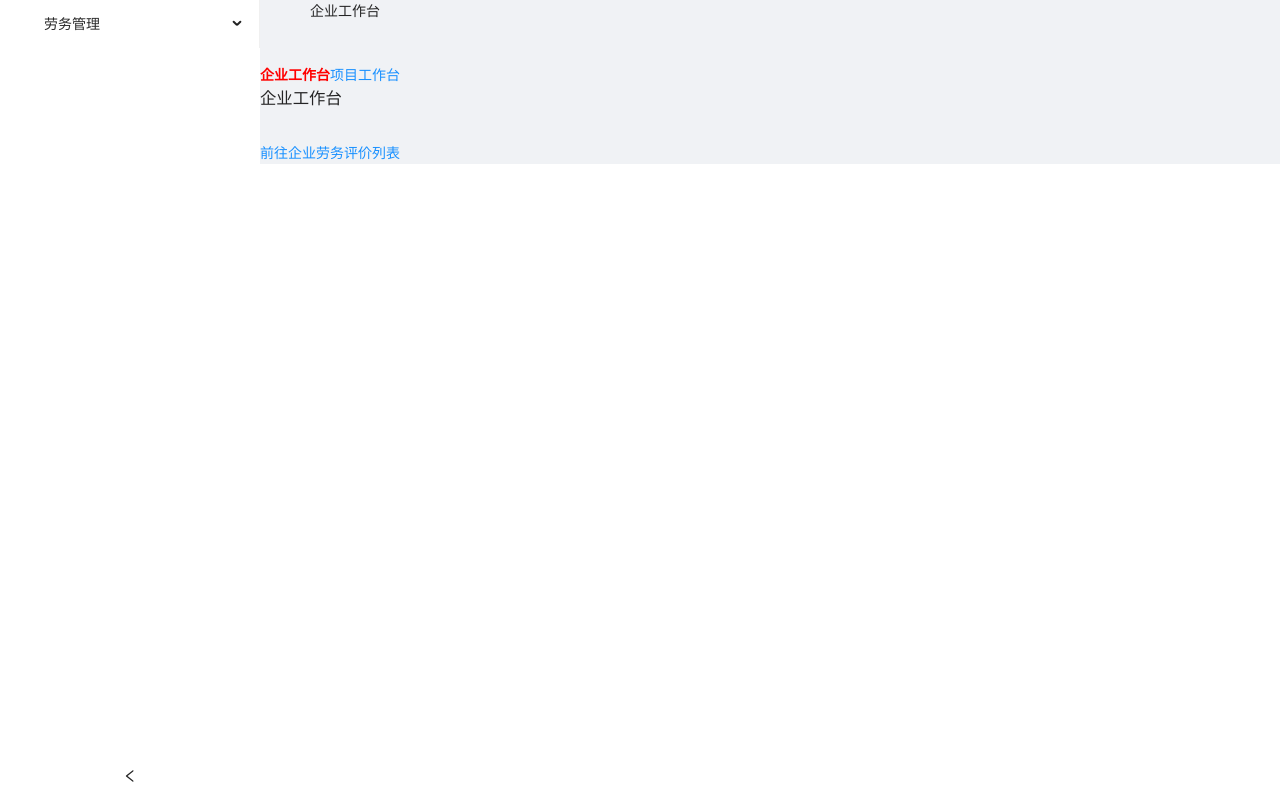
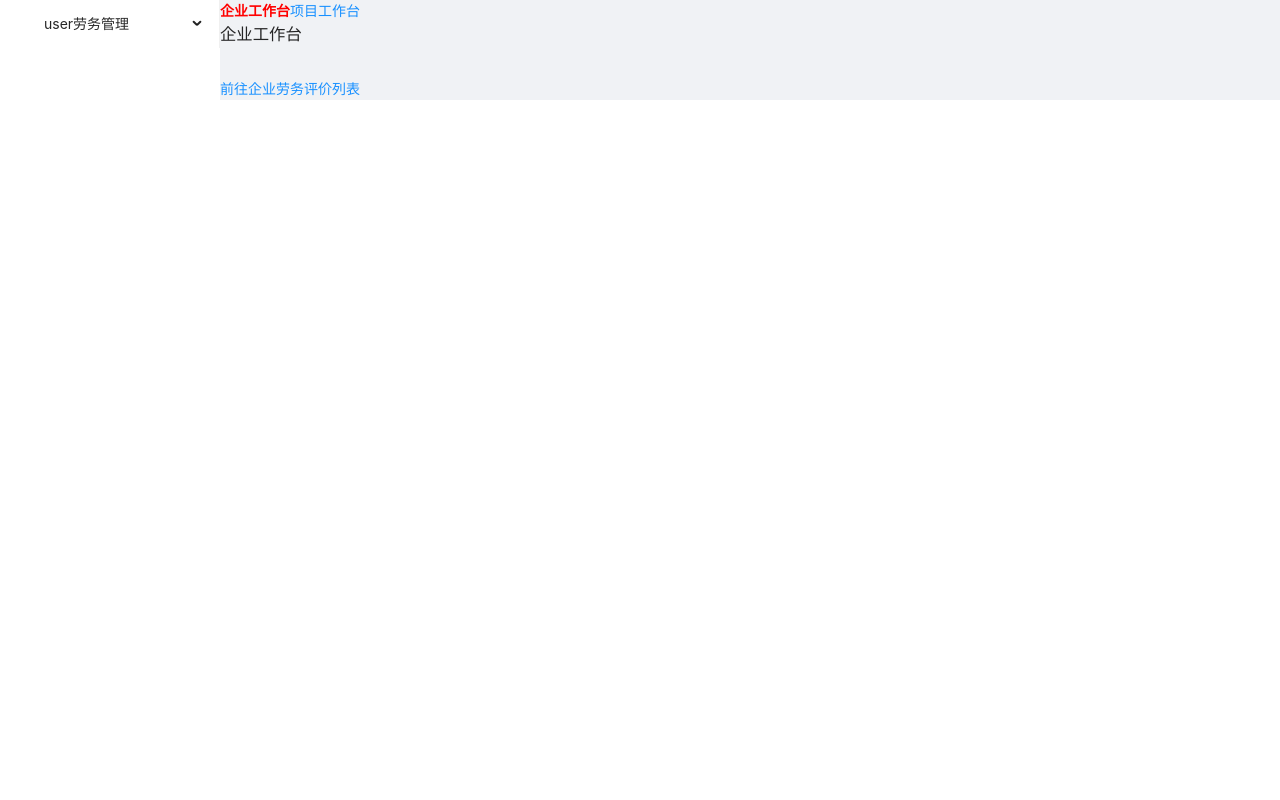
Before and after one commit to Wxh16144/react-router-demo, a React (Vite) app: page /company in a window 1280 px wide. Built offline with nearby package versions, Linux system fonts and the light colour scheme.

Commit message:
基本实现

```diff
--- a/src/hooks/useProject.ts
+++ b/src/hooks/useProject.ts
@@ -1,13 +1,16 @@
 import { useRouteMatch } from "react-router";
-import { DYNAMIC_PROJECT_KEY } from "../router/constants";
+import {
+  DYNAMIC_PROJECT_KEY,
+  PROJECT_HOME_BASE_PATH,
+} from "../router/constants";
+import { match } from "path-to-regexp";
 
 export default function useProject() {
   const match = useRouteMatch<any>();
-  const projectId = match.params[DYNAMIC_PROJECT_KEY];
+  const isProject = match.path.startsWith(PROJECT_HOME_BASE_PATH);
 
   return {
-    isProject: !!projectId,
-    projectId,
-    currentUrl: match.url,
+    isProject: isProject,
+    projectId: match?.params[DYNAMIC_PROJECT_KEY],
   };
 }
--- a/src/layout/BasicLayout/SideMenu/getNavMenuItems.tsx
+++ b/src/layout/BasicLayout/SideMenu/getNavMenuItems.tsx
@@ -1,57 +1,50 @@
-import React from 'react';
-import { Menu } from 'antd';
+import { ItemType } from 'antd/es/menu/hooks/useItems';
 import classNames from 'classnames';
 import { RouteItem } from '../../../router/interface';
 import { Link } from 'react-router-dom';
 import styles from './index.module.less';
 
 
-const getSubMenuOrItem = (item: RouteItem) => {
+const renderSubMenuOrItem = (item: RouteItem): ItemType => {
 
   if (item.hideInMenu || !item.name) {
-    return null;
+    return null
   }
-
 
   const hasChildren = item.routes && item.routes.length;
 
-  const titleNode = (
+  const label = (
     <span className={styles.menuTitleContent}>
-      {hasChildren ? (
-        <span>{item.title}</span>
-      ) : (
-        <span>
-          <Link to={item.path!}>{item.title}</Link>
-        </span>
-      )}
+      {
+        hasChildren
+          ? <span>{item.title}</span>
+          : <Link to={item.path!}>{item.title}</Link>
+      }
     </span>
   );
 
   if (hasChildren) {
-    const { icon } = item;
-    return (
-      <Menu.SubMenu icon={icon} title={titleNode} key={item.path}>
-        {getNavMenuItems(item.routes)}
-      </Menu.SubMenu>
-    );
+    return {
+      label,
+      icon: item.icon,
+      key: item.path,
+      children: getNavMenuItems(item.routes)
+    }
   }
-
-  return (
-    <Menu.Item
-      key={item.path}
-      icon={item.icon}
-      className={classNames({ 'isLink': item.icon })}
-    >
-      {titleNode}
-    </Menu.Item>
-  );
+  return {
+    label,
+    icon: item.icon,
+    key: item.path,
+    className: classNames({ 'isLink': item.icon })
+  }
 };
 
-function getNavMenuItems(menuDatas?: RouteItem[]) {
+function getNavMenuItems(menuDatas?: RouteItem[]): ItemType[] {
+
   if (!menuDatas) {
     return [];
   }
-  return menuDatas.map(getSubMenuOrItem);
+  return menuDatas.map(renderSubMenuOrItem);
 }
 
 export default getNavMenuItems;
--- a/src/layout/BasicLayout/SideMenu/index.tsx
+++ b/src/layout/BasicLayout/SideMenu/index.tsx
@@ -24,6 +24,7 @@ const SideMenu = (props: SideMenuProps) => {
   const selectedKeys = getSelectedMenuKeys(pathname, flatMenuKeys);
   const defaultOpenKeys = getDefaultCollapsedSubMenus(pathname, flatMenuKeys);
   const [openKeys, setOpenKeys] = useState(defaultOpenKeys);
+
 
   useEffect(() => {
     setOpenKeys(defaultOpenKeys);
@@ -53,6 +54,8 @@ const SideMenu = (props: SideMenuProps) => {
     finalyOpenKeysProps.openKeys = openKeys;
   }
 
+  const items = getNavMenuItems(menuDatas)
+
   return (
     <Menu
       mode="inline"
@@ -61,9 +64,8 @@ const SideMenu = (props: SideMenuProps) => {
       onOpenChange={handleOpenChange}
       onClick={handleClick}
       selectedKeys={selectedKeys}
-    >
-      {getNavMenuItems(menuDatas)}
-    </Menu>
+      items={items}
+    />
   );
 };
 
--- a/src/layout/BasicLayout/getBreadcrumbData.ts
+++ b/src/layout/BasicLayout/getBreadcrumbData.ts
@@ -1,6 +1,7 @@
 import { matchPath } from "react-router-dom";
 import { find } from "lodash-es";
 import { urlToList } from "../../utils";
+import { RouteItem } from "../../router/interface";
 
 const getBreadcrumbData = ({ pathname, routes }: any) => {
   const resultData: any[] = [];
@@ -20,8 +21,8 @@ const getBreadcrumbData = ({ pathname, routes }: any) => {
   };
 
   urlToList(pathname).forEach((value) => {
-    const match = ({ path }: any) => {
-      return matchPath(value, { path, exact: true });
+    const match = ({ path, component }: RouteItem) => {
+      return matchPath(value, { path, exact: true }) && component;
     };
 
     const resultRoute = find(getFlatMenu(routes), match);
--- a/src/layout/BasicLayout/index.tsx
+++ b/src/layout/BasicLayout/index.tsx
@@ -5,21 +5,31 @@ import BreadcrumbWrap from "./BreadcrumbWrap";
 import styles from './index.module.less';
 import classNames from "classnames";
 import SideMenu from "./SideMenu";
+import { RenderComponentProps } from "../../renderRoutes";
+import { useRouteMatch } from "react-router";
+import { COMPANY_BASE_PATH, PROJECT_HOME_BASE_PATH, PROJECT_BASE_PATH } from "../../router/constants";
 
 
 const { Header, Content, Sider } = Layout;
 
-const BasicLayout = (props: any) => {
-  const { children, route } = props;
+const BasicLayout: React.FC<RenderComponentProps> = (props) => {
+  const { children, route, } = props;
+
   const [collapsed, setCollapsed] = React.useState(false);
 
-  console.log({ props });
+  const isHome = useRouteMatch(
+    {
+      path: [COMPANY_BASE_PATH, PROJECT_HOME_BASE_PATH, PROJECT_BASE_PATH],
+      exact: true,
+    }
+  )
 
 
   const siderNode = (
     <Sider
-      width={260}
+      width={220}
       theme="light"
+      trigger={null}
       className={styles.sider}
       collapsible
       collapsed={collapsed}
@@ -36,23 +46,27 @@ const BasicLayout = (props: any) => {
 
       <div className={styles.menuContainer}>
         <SideMenu
-          menuDatas={route.routes}
+          menuDatas={route.routes!}
           inlineIndent={collapsed ? 32 : 44}
-          className={styles.menu}
           collapsed={collapsed}
         />
       </div>
     </Sider>
   );
+
   return (
     <Layout>
       {siderNode}
       <Layout>
-        <Header className={styles.header}>
-          <div>
-            <BreadcrumbWrap routes={route.routes} />
-          </div>
-        </Header>
+        {
+          !isHome && (
+            <Header className={styles.header}>
+              <div>
+                <BreadcrumbWrap routes={route.routes} />
+              </div>
+            </Header>
+          )
+        }
         <Content>{children}</Content>
       </Layout>
     </Layout>
--- a/src/layout/HomeLayout.tsx
+++ b/src/layout/HomeLayout.tsx
@@ -13,7 +13,6 @@ const HomeLayout: FC<any> = ({ children }) => {
 
   return (
     <div>
-
       <NavLink
         activeClassName={styles.active}
         exact
--- /dev/null
+++ b/src/pages/labour/evaluation/detail.tsx
@@ -0,0 +1,17 @@
+import React from 'react'
+import { useParams } from 'react-router'
+import useProject from '../../../hooks/useProject'
+
+const EvaluationDetail = (props: any) => {
+  const { isProject, projectId } = useProject()
+  const { id } = useParams<any>()
+
+  return (
+    <h1>
+      {isProject ? `项目(${projectId})` : '企业'}劳务评价详情({id})
+      <br />
+    </h1>
+  )
+}
+
+export default EvaluationDetail
--- a/src/pages/labour/evaluation/index.tsx
+++ b/src/pages/labour/evaluation/index.tsx
@@ -1,13 +1,28 @@
 import React from 'react'
+import { NavLink, useLocation } from 'react-router-dom'
 import useProject from '../../../hooks/useProject'
 
-const Evaluation = () => {
+const Evaluation = (props: any) => {
   const { isProject, projectId } = useProject()
-  console.log({ projectId });
+  const { pathname } = useLocation()
 
   return (
     <h1>
       {isProject ? `项目(${projectId})` : '企业'}劳务评价列表
+      <br />
+      {
+        isProject && (
+          <ul>
+            {
+              Array.from({ length: 10 }).map((_, index) => (
+                <li key={index}>
+                  <NavLink to={`${pathname}/${index}`}>劳务评价{index}</NavLink>
+                </li>
+              ))
+            }
+          </ul>
+        )
+      }
     </h1>
   )
 }
--- a/src/pages/project/home.tsx
+++ b/src/pages/project/home.tsx
@@ -13,7 +13,7 @@ const ProjectHome = () => {
     <HomeLayout>
       <h1>项目工作台{projectId}</h1>
       <br />
-      <Link to={`${pathname}${LABOR_EVALUATE_BASE_PATH}`}>前往项目劳务评价列表</Link>
+      <Link to={`${pathname}${LABOR_EVALUATE_BASE_PATH}`}>前往项目{projectId}劳务评价列表</Link>
 
     </HomeLayout>
   )
--- a/src/renderRoutes.tsx
+++ b/src/renderRoutes.tsx
@@ -1,5 +1,12 @@
-import { Redirect, Switch, Route, RouteProps } from 'react-router-dom';
+import { Redirect, Switch, Route, RouteProps, RouteComponentProps } from 'react-router-dom';
 import { RouteItem } from './router/interface';
+
+
+export type RenderComponentProps = RouteComponentProps & {
+  route: RouteItem;
+  routes: RouteItem[];
+  children: React.ReactNode;
+}
 
 interface Options {
   routes: RouteItem[];
@@ -9,7 +16,7 @@ interface Options {
 interface RenderComponentOptions {
   route: RouteItem;
   opts: Options;
-  props: any;
+  props: RouteComponentProps;
   extraProps?: Options['extraProps'];
 }
 
@@ -28,17 +35,19 @@ function renderComponent({ route, opts, props }: RenderComponentOptions) {
   });
 
   const { component: Component } = route;
+
   if (Component) {
-    const newProps = {
+    const newProps: RenderComponentProps = {
       ...props,
       ...opts.extraProps,
       route,
       routes: opts.rootRoutes,
+      children: routes,
     };
 
     return (
       // TODO: 这里可以添加 ErrorBoundary
-      <Component {...newProps}>{routes}</Component>
+      <Component {...newProps} />
     );
   }
   return routes;
@@ -59,9 +68,7 @@ function getRouteElement({ route, index, opts }: RouteElementOptions) {
   return (
     <Route
       {...routeProps}
-      render={(props) => {
-        return renderComponent({ route, opts, props });
-      }}
+      render={(props) => renderComponent({ route, opts, props })}
     />
   );
 }
@@ -74,7 +81,10 @@ function renderRoutes(opts: Options) {
           getRouteElement({
             route,
             index,
-            opts: { ...opts, rootRoutes: opts.routes },
+            opts: {
+              ...opts,
+              rootRoutes: opts.rootRoutes || opts.routes
+            },
           }),
         )
       }
--- a/src/router/labour.routes.tsx
+++ b/src/router/labour.routes.tsx
@@ -1,6 +1,9 @@
 import LabourEvaluation from "../pages/labour/evaluation";
+import LabourEvaluationDetail from "../pages/labour/evaluation/detail";
 import { COMPANY_BASE_PATH, PROJECT_HOME_BASE_PATH } from "./constants";
 import { RouteItem } from "./interface";
+
+import {upperFirst} from 'lodash-es'
 
 export const LABOR_BASE_PATH = '/labour';
 export const LABOR_EVALUATE_BASE_PATH = `${LABOR_BASE_PATH}/evaluation`;
@@ -13,12 +16,21 @@ const labourRoutesEvaluation: RouteItem[] = [
     title: '劳务评价',
     component: LabourEvaluation,
     exact: true,
+  },
+  {
+    path: `${LABOR_EVALUATE_BASE_PATH}/:id`,
+    name: 'labourEvaluationDetail',
+    title: '评价详情',
+    component: LabourEvaluationDetail,
+    exact: true,
+    hideInMenu: true,
   }
 ]
 
 const projectLabourRoutesEvaluation = labourRoutesEvaluation.map((routeItem) => ({
   ...routeItem,
   hideInMenu: true,
+  name: `project${upperFirst(routeItem.name)}`,
   path: `${PROJECT_HOME_BASE_PATH}${routeItem.path}`,
 }))
 
@@ -29,14 +41,15 @@ const companyLabourRoutesEvaluation = labourRoutesEvaluation.map((routeItem) =>
 
 const labourRoutes: RouteItem[] = [
   {
-    path: LABOR_BASE_PATH,
+    path: `${COMPANY_BASE_PATH}${LABOR_BASE_PATH}`,
     name: 'labour',
+    icon: 'user',
     title: '劳务管理',
     routes: [
       ...companyLabourRoutesEvaluation,
-      ...projectLabourRoutesEvaluation,
     ]
-  }
+  },
+  ...projectLabourRoutesEvaluation,
 ]
 
 
```
Also changed, not shown: src/router/interface.ts (+4 -3 lines).
